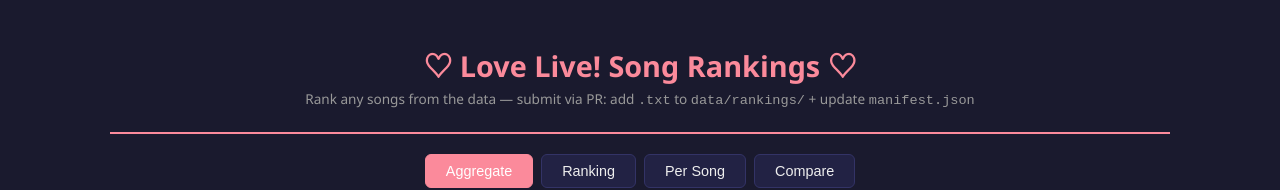
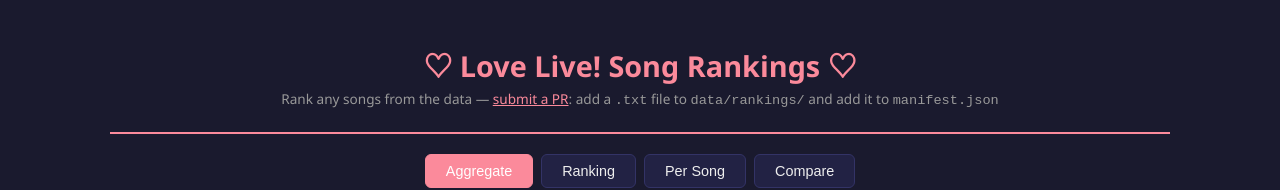
Before and after one commit to trioskosmos/rankings, a plain HTML site: page index.html in a window 1280 px wide. Shown: the top 190 px of the page. Drawn offline with Linux system fonts and the light colour scheme.

Commit message:
Link to GitHub repo in header

```diff
--- a/index.html
+++ b/index.html
@@ -78,7 +78,7 @@
 <div class="container">
   <header>
     <h1>♡ Love Live! Song Rankings ♡</h1>
-    <p>Rank any songs from the data — submit via PR: add <code>.txt</code> to <code>data/rankings/</code> + update <code>manifest.json</code></p>
+    <p>Rank any songs from the data — <a href="https://github.com/trioskosmos/rankings" target="_blank" style="color:#fb8a9b">submit a PR</a>: add a <code>.txt</code> file to <code>data/rankings/</code> and add it to <code>manifest.json</code></p>
   </header>
   <nav id="nav">
     <button class="active" data-tab="agg">Aggregate</button>
```
